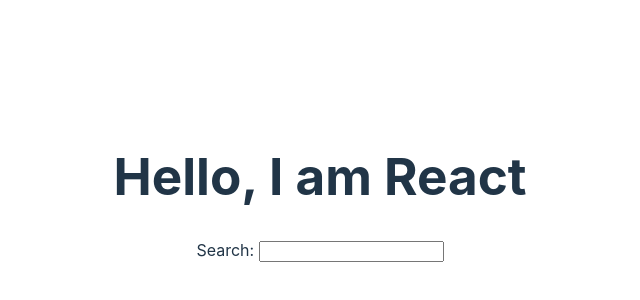
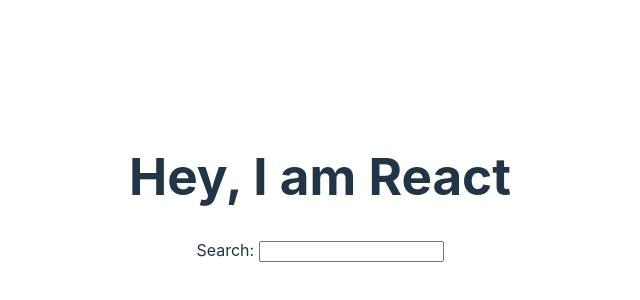
Before and after one commit to peakit/hacker-stories, a React (Vite) app: page / in a window 1280 px wide. Shown: the part 212-512 px from the top of the page, without its empty margins (320-960 px from the left). Built offline with nearby package versions, Linux system fonts and the light colour scheme.

Commit message:
Greeting as object

```diff
--- a/src/App.jsx
+++ b/src/App.jsx
@@ -4,11 +4,14 @@
 import './App.css'
 
 function App() {
-  const title = 'I am React';
+  const welcome = {
+    greeting: 'Hey',
+    title: 'I am React'
+  };
 
   return (
     <div>
-      <h1>Hello, {title}</h1>
+      <h1>{welcome.greeting}, {welcome.title}</h1>
 
       <label htmlFor="search">Search: </label>
       <input id="search" type="text" />
```
